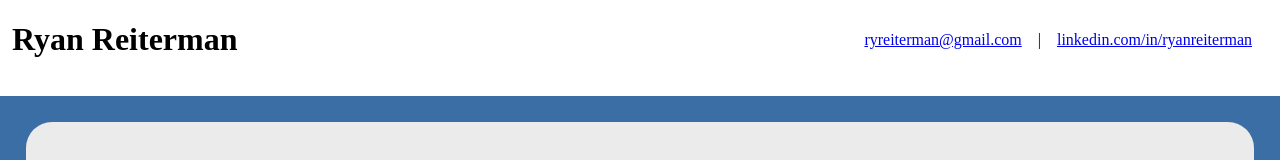
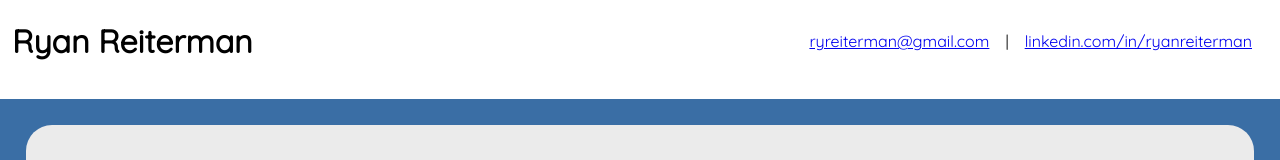
Before and after one commit to ryreiterman/ryans-portfolio, a React (Create React App) app: page / in a window 1280 px wide. Shown: the top 160 px of the page. Built offline with nearby package versions, Linux system fonts and the light colour scheme.

Commit message:
Added Google fonts

```diff
--- a/src/App.css
+++ b/src/App.css
@@ -1,3 +1,6 @@
+@import url('https://fonts.googleapis.com/css2?family=Open+Sans&family=Quicksand&display=swap');
+
+
 .App {
 
 }
@@ -9,16 +12,14 @@
   margin-bottom: 1em;
 }
 
-.header-h1 {
-
-
+.header-h1, .header-contact {
+  font-family: 'Quicksand', sans-serif;
 }
 
 .header-contact {
   display: flex;
   align-items: center;
   margin-left: auto;
-
 }
 
 ul {
--- a/src/index.css
+++ b/src/index.css
@@ -1,3 +1,5 @@
+@import url('https://fonts.googleapis.com/css2?family=Open+Sans&family=Quicksand&display=swap');
+
 body {
   width: 100vw;
   height: 100vh;
@@ -15,7 +17,7 @@
 
 
 .project-container {
-
+  font-family: 'Open Sans', sans-serif;
 }
 
 .project-row {
```
